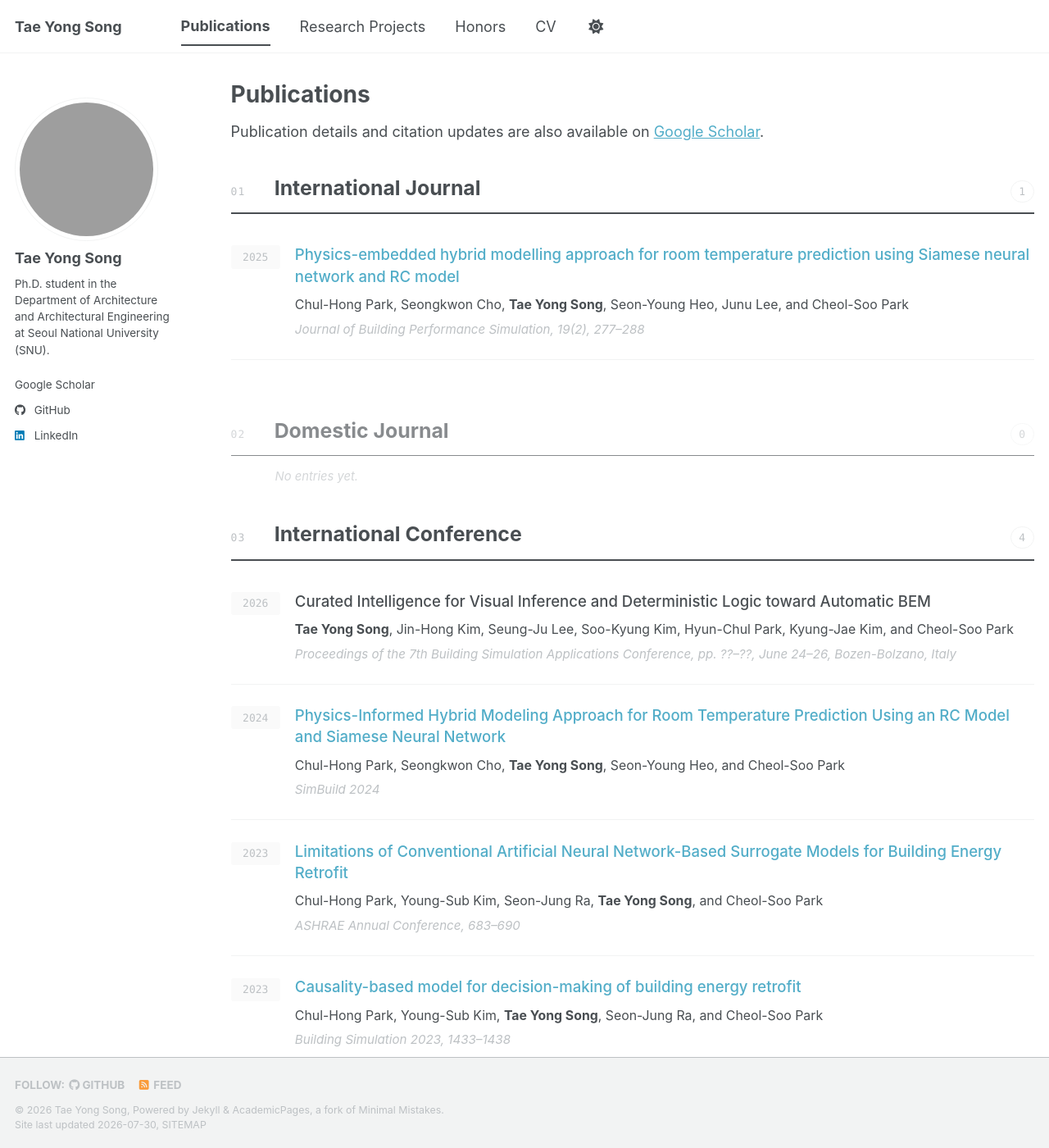
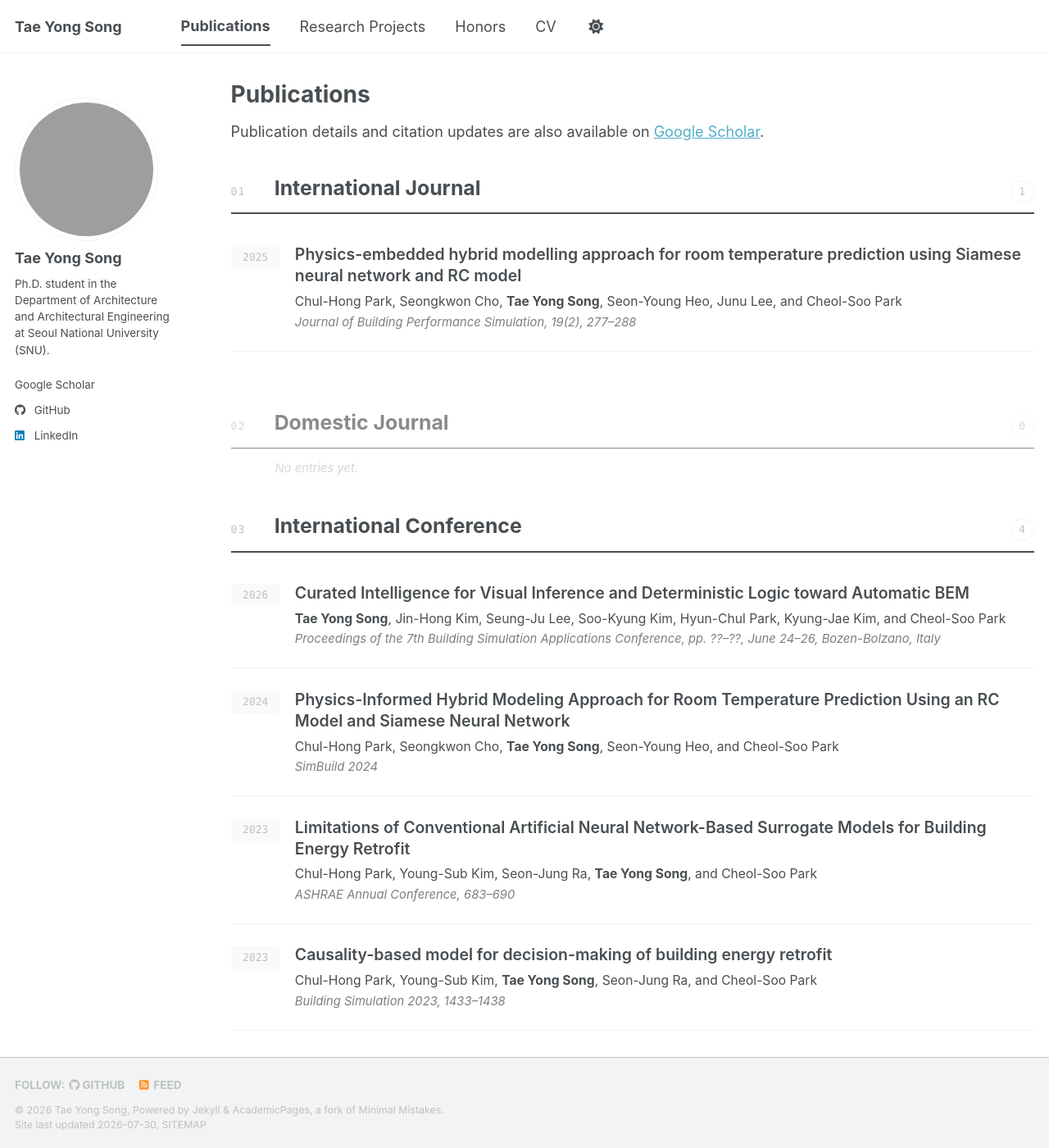
Before and after one commit to taeyong-song/taeyong-song.github.io, a Jekyll site: the page built from _pages/publications.html, in a window 1280 px wide and 1400 px high. Shown: the whole window at 82% size. Built offline with Jekyll 4.4.1, drawn with Linux system fonts in a browser that asks for light colours; a style sheet for code colours, icons or effects is not loaded.

Commit message:
Strengthen publication hierarchy

```diff
--- a/assets/css/main.scss
+++ b/assets/css/main.scss
@@ -184,30 +184,37 @@
 }
 
 .publication-record__title {
-  margin: 0 0 0.55rem;
-  font-size: 1.03rem;
-  font-weight: 500;
-  line-height: 1.42;
+  margin: 0 0 0.38rem;
+  color: var(--global-text-color);
+  font-size: 1.08rem;
+  font-weight: 600;
+  line-height: 1.34;
 }
 
 .publication-record__title a {
-  font-weight: 500;
+  color: var(--global-text-color);
+  font-weight: 600;
   text-decoration: none;
 }
 
+.publication-record__title a:hover {
+  color: var(--global-link-color);
+}
+
 .publication-record__authors {
-  margin: 0 0 0.35rem !important;
+  margin: 0 0 0.18rem !important;
   color: var(--global-text-color);
-  font-size: 0.88rem !important;
-  line-height: 1.55;
+  font-size: 0.87rem !important;
+  line-height: 1.48;
 }
 
 .publication-record__venue {
   margin: 0 !important;
-  color: var(--global-text-color-light);
-  font-size: 0.84rem !important;
+  color: var(--global-text-color);
+  font-size: 0.82rem !important;
   font-style: italic;
-  line-height: 1.5;
+  line-height: 1.42;
+  opacity: 0.72;
 }
 
 .publication-record__award {
```
